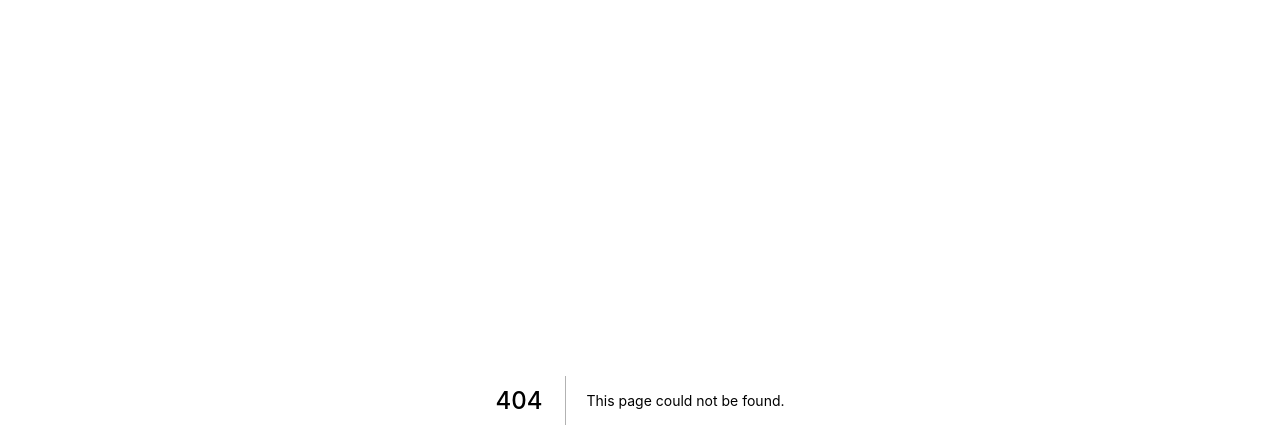
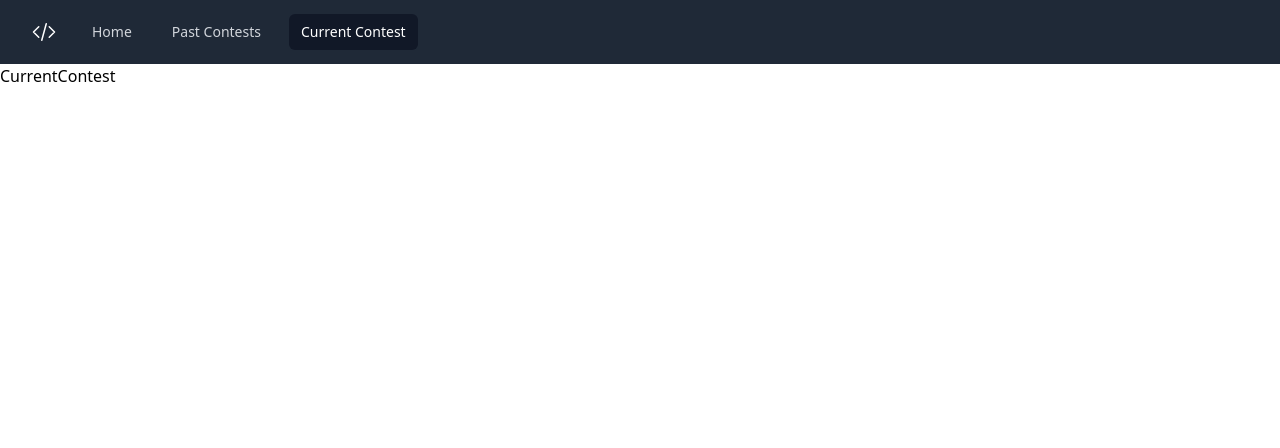
Before and after one commit to Imperial-Blockchain/chainlink-fall-2022-hackathon, a Next.js app in the folder front-end/: page /current-contest in a window 1280 px wide. Before the commit this address had no page. Shown: the top 448 px of the page. Built offline with nearby package versions, Linux system fonts and the light colour scheme.

Commit message:
Created Navbar component

```diff
--- /dev/null
+++ b/front-end/components/Navbar/Logo.js
@@ -0,0 +1,22 @@
+import React from "react";
+
+const Logo = () => {
+  return (
+    <svg
+      xmlns="http://www.w3.org/2000/svg"
+      fill="none"
+      viewBox="0 0 24 24"
+      strokeWidth={1.5}
+      stroke="white"
+      className="w-6 h-6"
+    >
+      <path
+        strokeLinecap="round"
+        strokeLinejoin="round"
+        d="M17.25 6.75L22.5 12l-5.25 5.25m-10.5 0L1.5 12l5.25-5.25m7.5-3l-4.5 16.5"
+      />
+    </svg>
+  );
+};
+
+export default Logo;
--- /dev/null
+++ b/front-end/components/Navbar/Navbar.js
@@ -0,0 +1,88 @@
+import { Disclosure } from "@headlessui/react";
+import { Bars3Icon, XMarkIcon } from "@heroicons/react/24/outline";
+import Logo from "./Logo";
+import Link from "next/link";
+
+import { useRouter } from "next/router";
+
+import classNames from "clsx";
+
+const navigation = [
+  { name: "Home", href: "/" },
+  { name: "Past Contests", href: "/past-contests" },
+  { name: "Current Contest", href: "/current-contest" },
+];
+
+export default function Navbar() {
+  const router = useRouter();
+  const currentPath = router.pathname;
+  console.log(currentPath);
+
+  return (
+    <Disclosure as="nav" className="bg-gray-800">
+      {({ open }) => (
+        <>
+          <div className="mx-auto max-w-7xl px-2 sm:px-6 lg:px-8">
+            <div className="relative flex h-16 items-center justify-between">
+              <div className="absolute inset-y-0 left-0 flex items-center sm:hidden">
+                <Disclosure.Button className="inline-flex items-center justify-center rounded-md p-2 text-gray-400 hover:bg-gray-700 hover:text-white focus:outline-none focus:ring-2 focus:ring-inset focus:ring-white">
+                  <span className="sr-only">Open main menu</span>
+                  {open ? (
+                    <XMarkIcon className="block h-6 w-6" aria-hidden="true" />
+                  ) : (
+                    <Bars3Icon className="block h-6 w-6" aria-hidden="true" />
+                  )}
+                </Disclosure.Button>
+              </div>
+              <div className="flex flex-1 items-center justify-center sm:items-stretch sm:justify-start">
+                <div className="flex flex-shrink-0 items-center">
+                  <Logo />
+                </div>
+                <div className="hidden sm:ml-6 sm:block">
+                  <div className="flex space-x-4">
+                    {navigation.map((item) => (
+                      <Link key={item.name} href={item.href}>
+                        <a
+                          className={classNames(
+                            item.href == currentPath
+                              ? "bg-gray-900 text-white"
+                              : "text-gray-300 hover:bg-gray-700 hover:text-white",
+                            "px-3 py-2 rounded-md text-sm font-medium"
+                          )}
+                          aria-current={item.current ? "page" : undefined}
+                        >
+                          {item.name}
+                        </a>
+                      </Link>
+                    ))}
+                  </div>
+                </div>
+              </div>
+            </div>
+          </div>
+
+          <Disclosure.Panel className="sm:hidden">
+            <div className="space-y-1 px-2 pt-2 pb-3">
+              {navigation.map((item) => (
+                <Link href={item.href} key={item.name}>
+                  <Disclosure.Button
+                    as="a"
+                    className={classNames(
+                      item.href === currentPath
+                        ? "bg-gray-900 text-white"
+                        : "text-gray-300 hover:bg-gray-700 hover:text-white",
+                      "block px-3 py-2 rounded-md text-base font-medium"
+                    )}
+                    aria-current={item.current ? "page" : undefined}
+                  >
+                    {item.name}
+                  </Disclosure.Button>
+                </Link>
+              ))}
+            </div>
+          </Disclosure.Panel>
+        </>
+      )}
+    </Disclosure>
+  );
+}
--- /dev/null
+++ b/front-end/components/Navbar/index.js
@@ -0,0 +1,2 @@
+import Navbar from "./Navbar";
+export default Navbar;
--- a/front-end/package.json
+++ b/front-end/package.json
@@ -9,6 +9,9 @@
     "lint": "next lint"
   },
   "dependencies": {
+    "@headlessui/react": "^0.0.0-insiders.f66f492",
+    "@heroicons/react": "^2.0.12",
+    "clsx": "^1.2.1",
     "next": "12.3.1",
     "react": "18.2.0",
     "react-dom": "18.2.0"
--- a/front-end/pages/_app.js
+++ b/front-end/pages/_app.js
@@ -1,7 +1,14 @@
-import '../styles/globals.css'
+import Navbar from "../components/Navbar";
+
+import "../styles/globals.css";
 
 function MyApp({ Component, pageProps }) {
-  return <Component {...pageProps} />
+  return (
+    <>
+      <Navbar />
+      <Component {...pageProps} />
+    </>
+  );
 }
 
-export default MyApp
+export default MyApp;
--- /dev/null
+++ b/front-end/pages/current-contest/index.js
@@ -0,0 +1,7 @@
+import React from "react";
+
+const CurrentContest = () => {
+  return <div>CurrentContest</div>;
+};
+
+export default CurrentContest;
--- a/front-end/pages/index.js
+++ b/front-end/pages/index.js
@@ -1,5 +1,3 @@
-import React from "react";
-
 const HomePage = () => {
   return <div className="text-3xl text-green-600 p-2">Hello Geeks!</div>;
 };
--- /dev/null
+++ b/front-end/pages/past-contests/index.js
@@ -0,0 +1,7 @@
+import React from "react";
+
+const PastContests = () => {
+  return <div>PastContests</div>;
+};
+
+export default PastContests;
```
Also changed, not shown: 1 other file (tests, documents, lock files or other folders).
